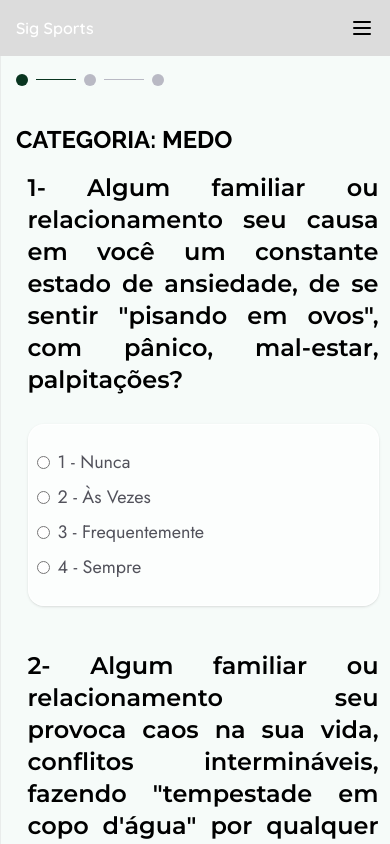
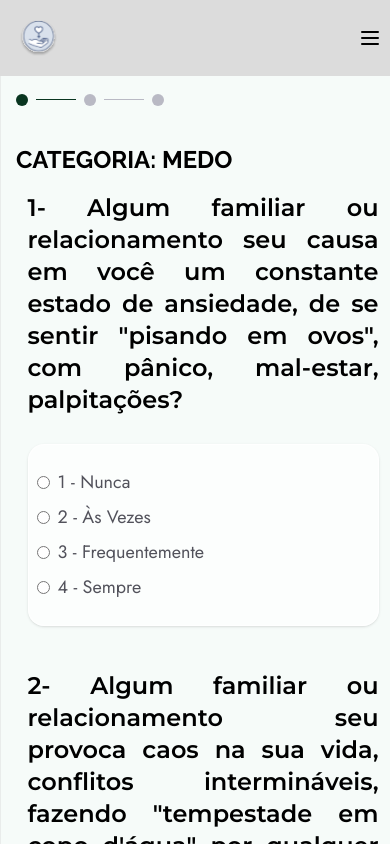
Before and after one commit to ProjetoViolenciaPsicologica/Frontend, a Next.js app: page /formulario in a window 390 px wide. Shown: the top 844 px of the page. Built offline with nearby package versions, Linux system fonts and the light colour scheme.

Commit message:
alteracoes adicionais no dashboard e na sidebar

```diff
--- a/src/components/ColumnChart/index.tsx
+++ b/src/components/ColumnChart/index.tsx
@@ -47,16 +47,22 @@ const ColumnChart: React.FC<ColumnChartProps> = ({ data }) => {
     },
   ];
 
+  const fullMonthNames = [
+    'Janeiro', 'Fevereiro', 'Março', 'Abril', 'Maio', 'Junho',
+    'Julho', 'Agosto', 'Setembro', 'Outubro', 'Novembro', 'Dezembro'
+  ];
+
   return (
     <>
       <select
         value={selectedMonth || ''}
         onChange={(e) => setSelectedMonth(e.target.value || null)}
+        className="w-[90%] sm:w-[269px] h-[46px] mb-4 bg-white rounded-[10px] shadow border border-black border-opacity-10"
       >
         <option value="">Selecione um mês</option>
-        {Object.keys(data).map((month) => (
+        {Object.keys(data).map((month, index) => (
           <option key={month} value={month}>
-            {month}
+            {fullMonthNames[index]}
           </option>
         ))}
       </select>
--- a/src/components/Sidebar/index.tsx
+++ b/src/components/Sidebar/index.tsx
@@ -32,14 +32,14 @@ export default function Sidebar(){
             href="/dashboard"
             className={`${quicksand.className} t text-white block truncate whitespace-nowrap p-4 `}
           >
-            Sig Sports
+            <Image src="/icon.svg" width={44} height={44} alt={"icon"} />
           </Link>
         </div>
 
         <label
           htmlFor="menu-open"
           id="mobile-menu-button"
-          className="hover:text-white m-2 rounded-md p-2 hover:cursor-pointer focus:outline-none"
+          className="hover:text-white flex items-center rounded-md p-2 hover:cursor-pointer focus:outline-none"
         >
           <svg
             id="menu-open-icon"
@@ -87,7 +87,7 @@ export default function Sidebar(){
             href="/dashboard"
             className="text-white flex items-center justify-center mb-24"
           >
-            <Image src="/icon.svg" width={70} height={70} alt={"icon"} />
+            <Image src="/icon.svg" width={144} height={144} alt={"icon"} />
 
           </Link>
 
--- a/src/pages/dashboard/index.tsx
+++ b/src/pages/dashboard/index.tsx
@@ -39,14 +39,14 @@ export default function Index({quantidade, dadosGrafico}: { quantidade: quantida
             <h1 className={`${raleway.className} text-3xl font-normal `}>DASHBOARD</h1>
             <span className={`${raleway.className} w-[256px] mt-4 text-black text-sm font-normal leading-tight`}>Gestão e visualização de informações sobre violência psicológica</span>
        </div>
-       <div className='grid grid-cols-1 sm:grid-cols-2 md:grid-cols-4 gap-y-6 md:gap-y-0 md:gap-x-14 mt-4'>
+       <div className='grid grid-cols-1 sm:grid-cols-3 md:grid-cols-4 gap-y-14 gap-x-14 mt-4 mx-auto'>
         <CardDashboard title='USUÁRIOS' svg="user" />
         <CardDashboard title='FORMULÁRIOS' qtForm={quantidade.total_formularios} />
         <CardDashboard title='EXPORTAR' svg="export" />
         <CardDashboard title='ESTATISTICAS' svg="statistic" />
 
         </div>
-        <div className='w-[90%] h-96 md:h-[80vh] mt-4'>
+        <div className='w-screen md:w-[90%] h-96 md:h-[80vh] mt-4'>
         {typeof window !== 'undefined' && <ColumnChart data={dadosGrafico} />}
         </div>
        </div>
```
